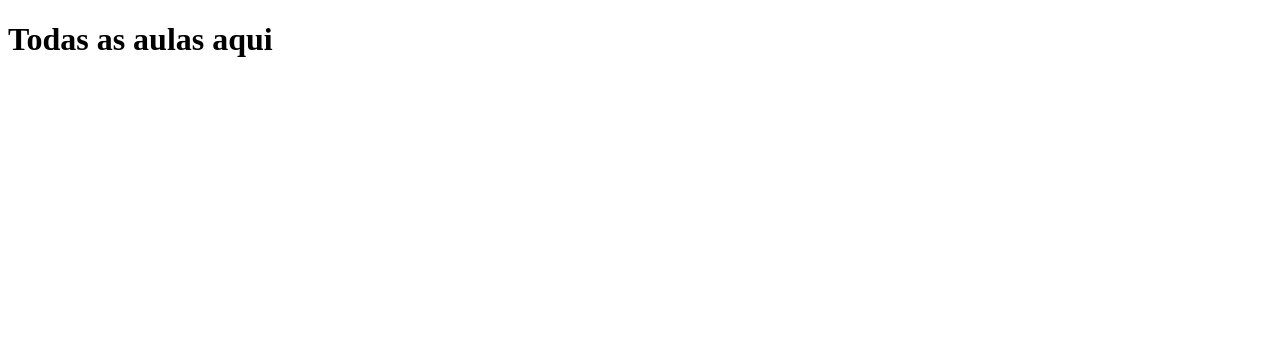
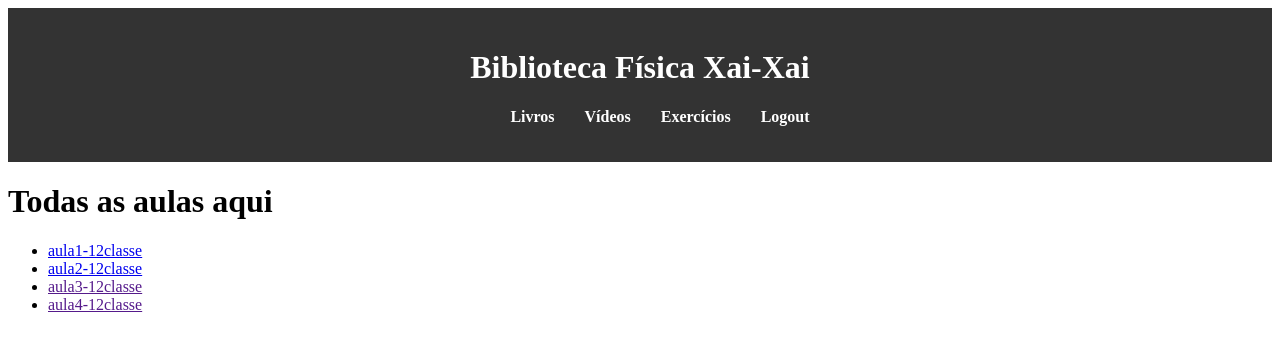
Before and after one commit to Valdimirosm/biblioteca, a plain HTML site: page aulas/aula.html in a window 1280 px wide. Drawn offline with Linux system fonts and the light colour scheme.

Commit message:
adicioneilivros

```diff
--- a/aulas/aula.html
+++ b/aulas/aula.html
@@ -4,9 +4,53 @@
     <meta charset="UTF-8">
     <meta name="viewport" content="width=device-width, initial-scale=1.0">
     <title>Aulas</title>
+    <style>
+        header {
+            background: #333;
+            color: #fff;
+            padding: 20px 0;
+            text-align: center;
+          }
+
+          nav ul {
+            list-style: none;
+            display: flex;
+            justify-content: center;
+            margin-top: 10px;
+          }
+
+          nav ul li {
+            margin: 0 15px;
+          }
+
+          nav ul li a {
+            color: #fff;
+            text-decoration: none;
+            font-weight: bold;
+          }
+    </style>
 </head>
 <body>
+    <header>
+        <h1>Biblioteca Física Xai-Xai</h1>
+        <nav>
+          <ul>
+            <li><a href="aulas/aula.html" target="_blank">Livros</a></li>
+            <li><a href="#videos">Vídeos</a></li>
+            <li><a href="#exercicios">Exercícios</a></li>
+            <li><a href="#" id="logout">Logout</a></li>
+          </ul>
+        </nav>
+      </header>
     <h1>Todas as aulas aqui</h1>
+    <p>
+        <ul>
+            <li><a href="12classe/aula 1 revisao onda.pdf" target="_blank">aula1-12classe</a></li>
+            <li><a href="12classe/aula 2 onda electromagnetica.pdf" target="_blank">aula2-12classe</a></li>
+            <li><a href="">aula3-12classe</a></li>
+            <li><a href="">aula4-12classe</a></li>
+        </ul>
+    </p>
 
 </body>
 </html>
```
Also changed, not shown: 2 other files.
